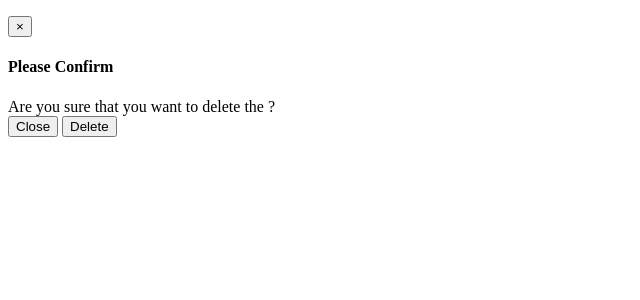
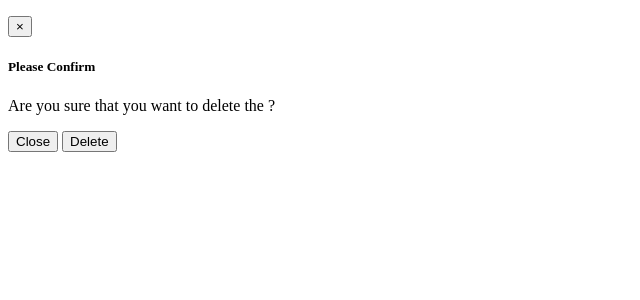
Before and after one commit to YDyachenko/sungorus, a PHP site: template module/Application/view/layout/layout.phtml in a window 1280 px wide. Shown: the part 208-508 px from the top of the page, without its empty margins (0-640 px from the left). Run offline with PHP 8.4, Linux system fonts and the light colour scheme; the template is opened without the code that fills it, so the values that code supplies are empty.

Commit message:
update modal dialog

```diff
--- a/module/Application/view/layout/layout.phtml
+++ b/module/Application/view/layout/layout.phtml
@@ -9,12 +9,14 @@
         echo $this->headMeta()
             ->appendName('viewport', 'width=device-width, initial-scale=1.0')
             ->appendHttpEquiv('X-UA-Compatible', 'IE=edge')
+
         ?>
 
         <?php
         echo $this->headLink(array('rel' => 'shortcut icon', 'type' => 'image/vnd.microsoft.icon', 'href' => $this->basePath() . '/img/favicon.ico'))
             ->prependStylesheet($this->basePath() . '/css/main.css')
             ->prependStylesheet($this->basePath() . '/css/bootstrap.min.css')
+
         ?>
 
         <?php
@@ -24,6 +26,7 @@
             ->prependFile($this->basePath() . '/js/jquery.timeago.js')
             ->prependFile($this->basePath() . '/js/jquery.min.js')
         ;
+
         ?>
         <script type="text/javascript">
             $(document).ready(function () {
@@ -94,14 +97,16 @@
                 <div class="modal-content">
                     <div class="modal-header">
                         <button type="button" class="close" data-dismiss="modal" aria-hidden="true">&times;</button>
-                        <h4 class="modal-title" id="deleteModalLable">Please Confirm</h4>
+                        <h5 class="modal-title" id="deleteModalLable">Please Confirm</h5>
                     </div>
                     <div class="modal-body">
+                        <p>
                             Are you sure that you want to delete the
                             <strong>
                                 <span class="name"></span>
                             </strong>
                             <span class="item-type"></span>?
+                        </p>
                     </div>
                     <div class="modal-footer">
                         <button type="button" class="btn btn-default" data-dismiss="modal">Close</button>
```
Lines whose indentation alone changed are shown as unchanged.
